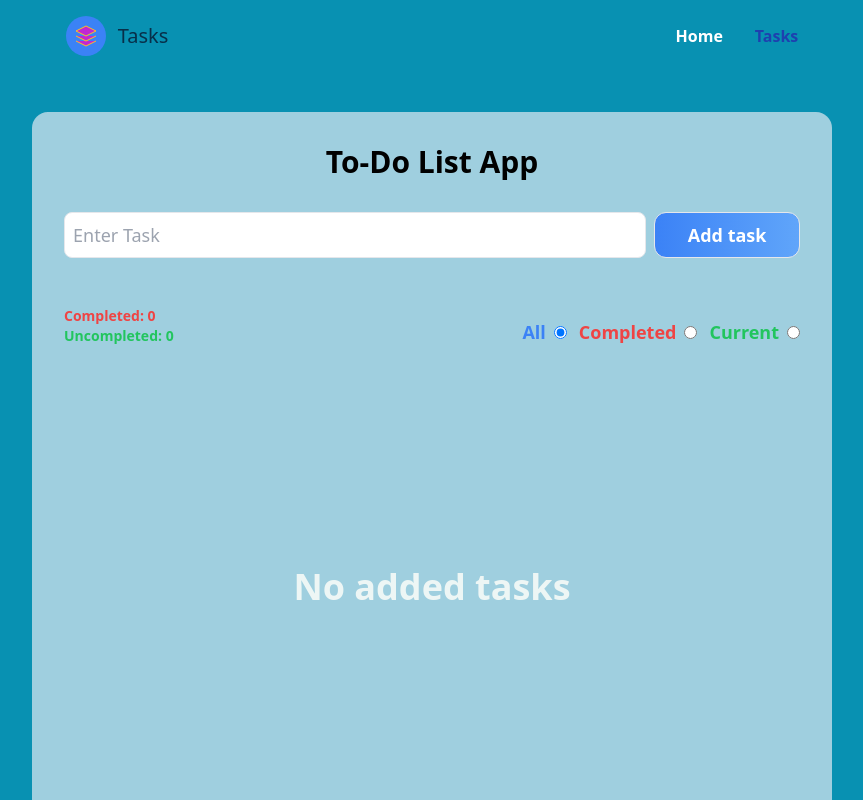
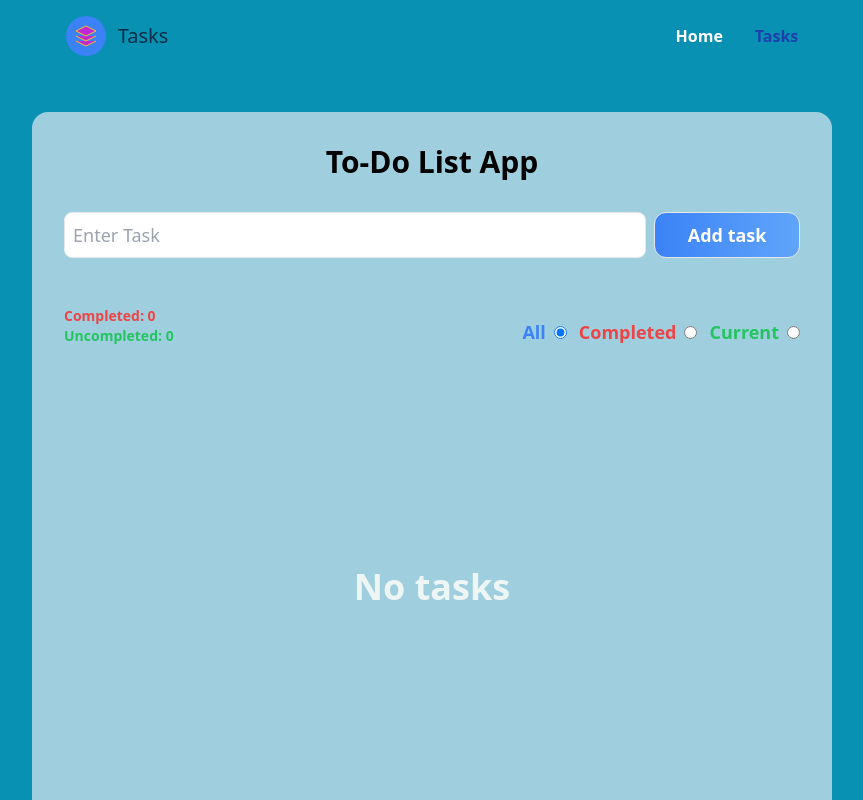
Before and after one commit to AleksandrSherehkov/test-to-do-list, a React (Vite) app: page /tasks in a window 1280 px wide. Shown: the top 800 px of the page, without its empty margins (208-1071 px from the left). Built offline with nearby package versions, Linux system fonts and the light colour scheme.

Commit message:
Update ToDoList.tsx

```diff
--- a/src/components/ToDoList/ToDoList.tsx
+++ b/src/components/ToDoList/ToDoList.tsx
@@ -63,7 +63,7 @@ export const ToDoList = (): JSX.Element => {
         <TaskCounter completedCount={completedCount} uncompletedCount={uncompletedCount} />
         <TaskFilter setFilter={setFilter} currentFilter={filter} />
       </div>
-      {tasks.length === 0 ? <p className=' mt-[30%] xt-center text-4xl font-extrabold text-fogWhite'>No added tasks</p>: <TaskList
+      {filteredTasks.length === 0 ? <p className=' mt-[30%] xt-center text-4xl font-extrabold text-fogWhite'>No tasks</p>: <TaskList
         tasks={filteredTasks}
         toggleTask={(id: string) => dispatch(toggleTask({ id }))}
         editTask={handleEdit}
```
